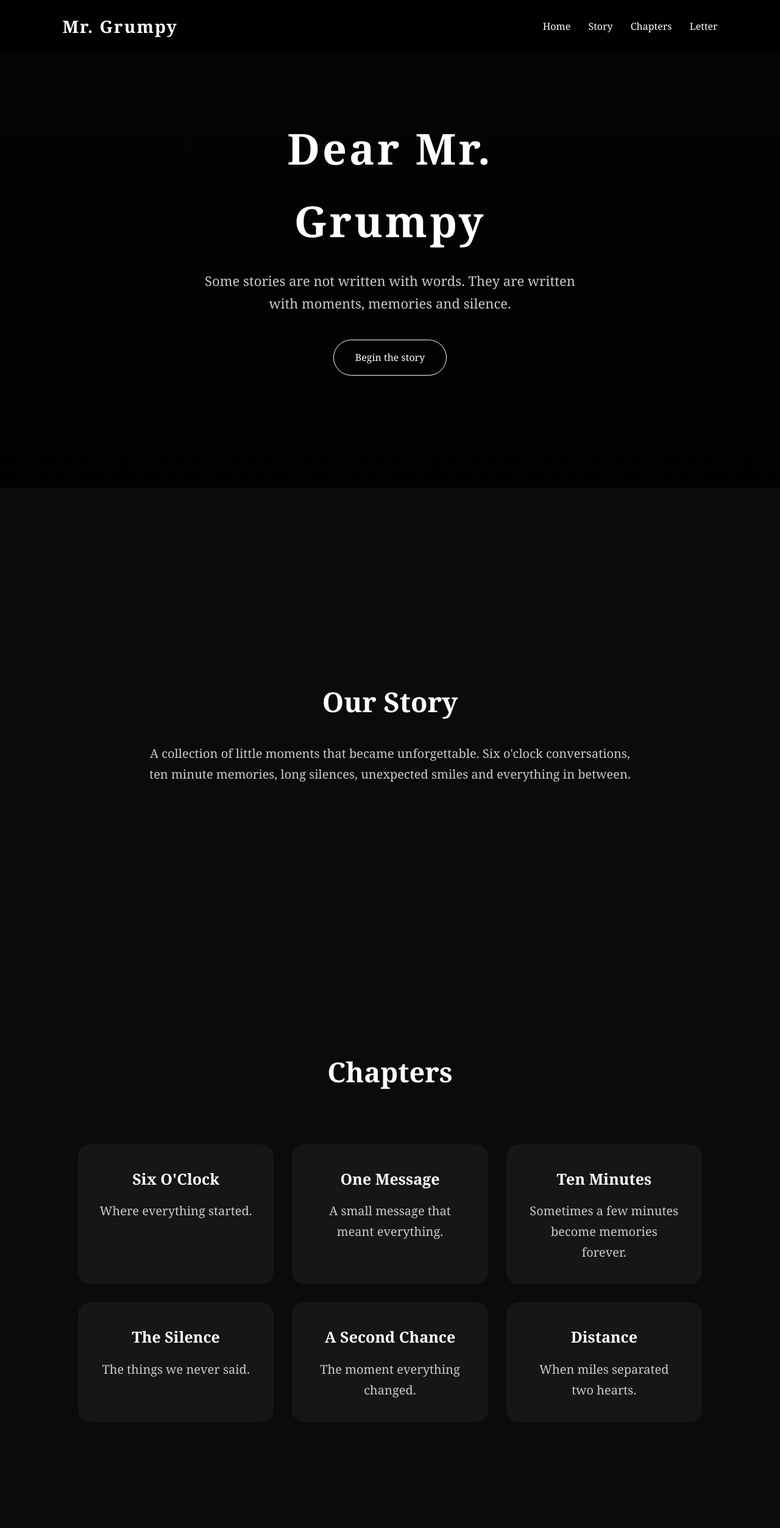
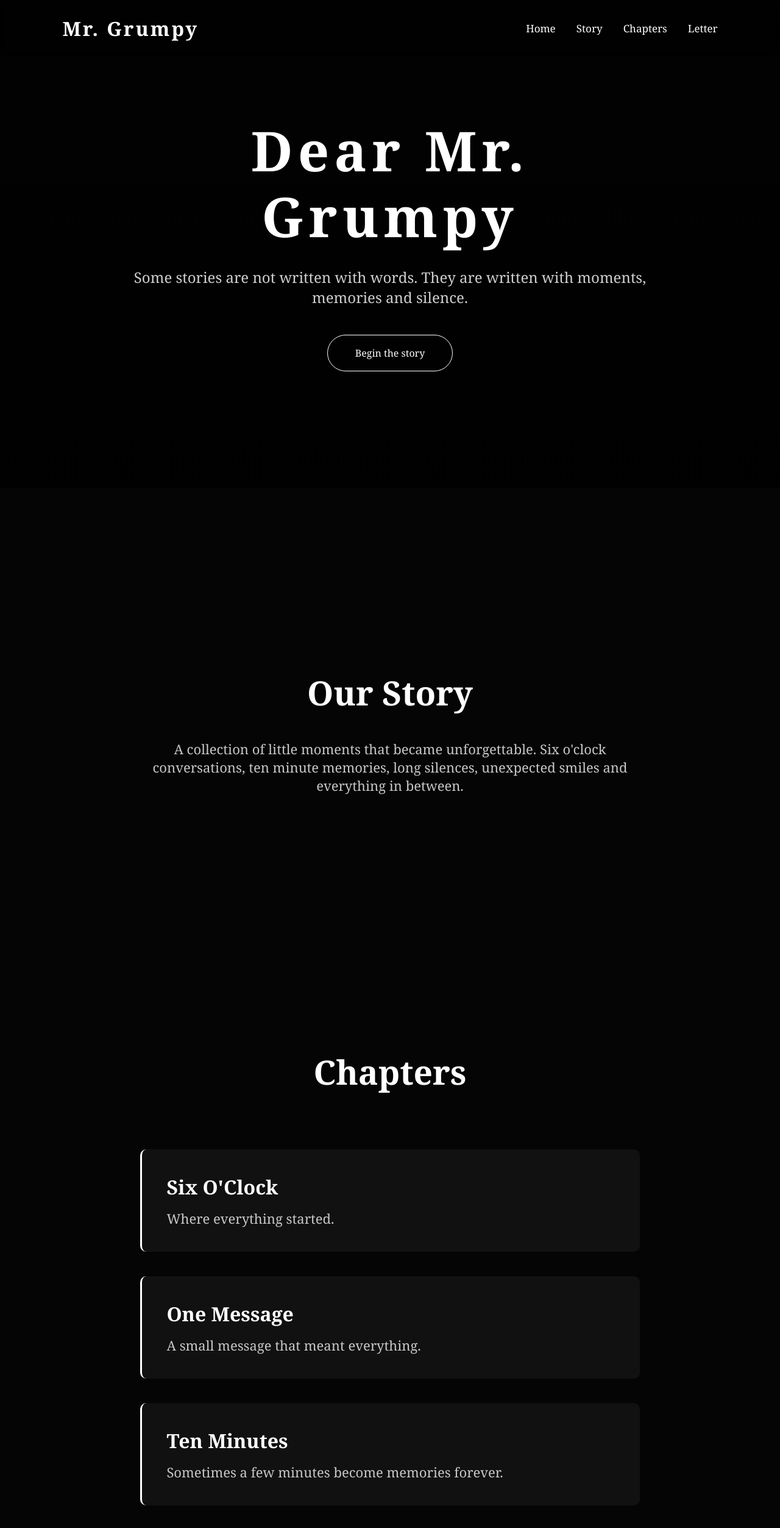
Before and after one commit to tarundanti-dey/my-website, a plain HTML site: page index.html in a window 1280 px wide. Shown: the top 2506 px of the page at 61% size. Drawn offline with Linux system fonts and the light colour scheme.

Commit message:
Update style.css

```diff
--- a/style.css
+++ b/style.css
@@ -11,10 +11,10 @@ html{
 
 
 body{
-    font-family: "Georgia", serif;
-    background:#0b0b0b;
+    font-family:"Georgia", serif;
+    background:#050505;
     color:#ffffff;
-    line-height:1.7;
+    overflow-x:hidden;
 }
 
 
@@ -23,34 +23,40 @@ body{
 nav{
     position:fixed;
     top:0;
+    left:0;
     width:100%;
-    padding:20px 8%;
+    padding:25px 8%;
     display:flex;
     justify-content:space-between;
     align-items:center;
-    background:rgba(0,0,0,0.7);
-    backdrop-filter:blur(10px);
+
+    background:rgba(0,0,0,0.45);
+    backdrop-filter:blur(12px);
+
     z-index:1000;
 }
 
 
 nav h2{
-    font-size:28px;
-    letter-spacing:2px;
+    font-size:32px;
+    letter-spacing:3px;
 }
 
 
 nav a{
     color:white;
     text-decoration:none;
-    margin-left:25px;
-    font-size:16px;
+    margin-left:30px;
+    font-size:17px;
+    transition:.3s;
 }
 
 
 nav a:hover{
-    opacity:0.6;
+    color:#aaa;
 }
+
+
 
 
 
@@ -59,28 +65,27 @@ nav a:hover{
 .hero{
 
     height:100vh;
+
     display:flex;
     justify-content:center;
     align-items:center;
+
     text-align:center;
 
     background:
     linear-gradient(
-    rgba(0,0,0,0.6),
-    rgba(0,0,0,0.9)
-    ),
-    url("");
+    rgba(0,0,0,.55),
+    rgba(0,0,0,.95)
+    );
 
-    background-size:cover;
-    background-position:center;
 }
-
 
 
 .content{
 
-    max-width:700px;
-    padding:20px;
+    max-width:850px;
+
+    animation:fadeIn 2s ease;
 
 }
 
@@ -88,9 +93,12 @@ nav a:hover{
 
 .hero h1{
 
-    font-size:70px;
-    margin-bottom:20px;
-    letter-spacing:4px;
+    font-size:90px;
+    letter-spacing:8px;
+
+    line-height:1.2;
+
+    margin-bottom:30px;
 
 }
 
@@ -98,26 +106,32 @@ nav a:hover{
 
 .hero p{
 
-    font-size:22px;
-    color:#cccccc;
+    font-size:24px;
+
+    color:#cfcfcf;
 
 }
+
 
 
 
 .button{
 
     display:inline-block;
-    margin-top:40px;
-    padding:15px 35px;
+
+    margin-top:45px;
+
+    padding:18px 45px;
 
     border:1px solid white;
+
+    border-radius:40px;
+
     color:white;
 
     text-decoration:none;
-    border-radius:30px;
 
-    transition:0.3s;
+    transition:.5s;
 
 }
 
@@ -126,6 +140,7 @@ nav a:hover{
 .button:hover{
 
     background:white;
+
     color:black;
 
 }
@@ -136,15 +151,18 @@ nav a:hover{
 
 /* Sections */
 
-
 section{
 
     min-height:100vh;
+
     padding:120px 10%;
 
     display:flex;
+
     flex-direction:column;
+
     justify-content:center;
+
     align-items:center;
 
     text-align:center;
@@ -155,8 +173,9 @@ section{
 
 section h2{
 
-    font-size:45px;
-    margin-bottom:30px;
+    font-size:55px;
+
+    margin-bottom:40px;
 
 }
 
@@ -164,9 +183,11 @@ section h2{
 
 section p{
 
-    max-width:800px;
-    font-size:20px;
-    color:#cccccc;
+    max-width:850px;
+
+    font-size:22px;
+
+    color:#c8c8c8;
 
 }
 
@@ -174,18 +195,19 @@ section p{
 
 
 
-/* Chapters */
-
+/* Chapter Timeline */
 
 .chapter-container{
 
-    display:grid;
-    grid-template-columns:repeat(auto-fit,minmax(250px,1fr));
+    width:80%;
 
-    gap:30px;
+    margin-top:50px;
 
-    width:100%;
-    margin-top:50px;
+    display:flex;
+
+    flex-direction:column;
+
+    gap:40px;
 
 }
 
@@ -193,13 +215,17 @@ section p{
 
 .chapter{
 
-    padding:35px;
+    padding:40px;
 
-    background:#161616;
+    background:#111;
 
-    border-radius:20px;
+    border-left:3px solid white;
 
-    transition:0.4s;
+    border-radius:10px;
+
+    text-align:left;
+
+    transition:.5s;
 
 }
 
@@ -207,9 +233,9 @@ section p{
 
 .chapter:hover{
 
-    transform:translateY(-10px);
+    transform:translateX(20px);
 
-    background:#222;
+    background:#1b1b1b;
 
 }
 
@@ -217,7 +243,8 @@ section p{
 
 .chapter h3{
 
-    font-size:25px;
+    font-size:32px;
+
     margin-bottom:15px;
 
 }
@@ -225,18 +252,42 @@ section p{
 
 
 
+
 /* Footer */
-
 
 footer{
 
-    padding:30px;
+    padding:40px;
 
     text-align:center;
 
-    background:#050505;
+    color:#888;
 
-    color:#aaa;
+}
+
+
+
+
+
+/* Animation */
+
+@keyframes fadeIn{
+
+    from{
+
+        opacity:0;
+
+        transform:translateY(40px);
+
+    }
+
+    to{
+
+        opacity:1;
+
+        transform:translateY(0);
+
+    }
 
 }
 
@@ -252,23 +303,37 @@ footer{
 nav{
 
     flex-direction:column;
+
     gap:15px;
+
+}
+
+
+nav a{
+
+    margin:10px;
 
 }
 
 
 .hero h1{
 
-    font-size:45px;
+    font-size:50px;
 
 }
 
 
-nav a{
+section h2{
 
-    margin:0 8px;
+    font-size:40px;
 
 }
 
 
+.chapter-container{
+
+    width:100%;
+
 }
+
+}
```
